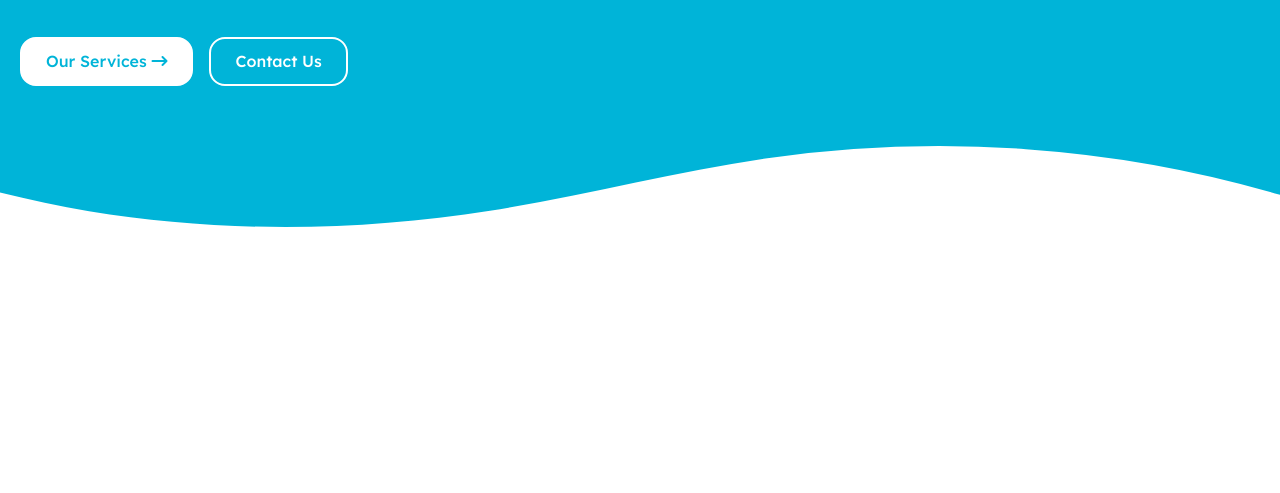
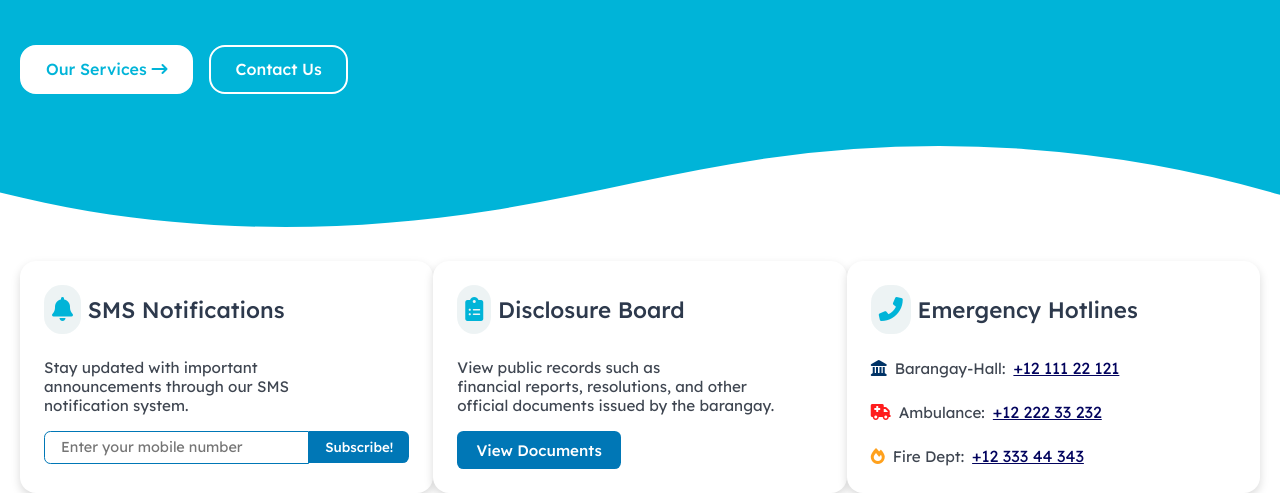
Before and after one commit to AvelardoS/localgov-website, a plain HTML site: page index.html in a window 1280 px wide. Shown: the part 472-965 px from the top of the page. Before the commit the page ends 800 px from the top, so only its background shows below. Drawn offline with Linux system fonts and the light colour scheme.

Commit message:
Quick Links added

```diff
--- a/index.html
+++ b/index.html
@@ -24,7 +24,7 @@
     <header class="site-header">
         <div class="container">
             <div class="logo">
-                <i class="fa-solid fa-house"></i>
+                <i class="fa-solid fa-landmark"></i>
                 <div class="logo-text">
                     <span class="brgy-name">Barangay Tinga Labak</span>
                     <p class="city-name">Batangas City</p>
@@ -39,13 +39,13 @@
                         <a href="#about">About</a>
                     </li>
                     <li class="nav-drop">
-                        <a href="#services">Services</a>
-                    </li>
-                    <li class="nav-drop">
                         <a href="#announcements">Announcements</a>
                     </li>
                     <li class="nav-drop">
                         <a href="#events">Events</a>
+                    </li>
+                    <li class="nav-drop">
+                        <a href="#services">Services</a>
                     </li>
                     <li class="nav-drop">
                         <a href="#officials">Officials</a>
@@ -73,6 +73,62 @@
         </div>
     </main>
 
+    <section class="quick-links">
+        <div class="container">
+            <div class="card sms">
+                <div class="icon">
+                    <i class="fa-solid fa-bell"></i>
+                    <span>SMS Notifications</span>
+                </div>
+                    <p>Stay updated with important <br>announcements through our SMS <br>notification system.</p>
+                <div class="subscribe">
+                    <input type="text" placeholder="Enter your mobile number">
+                    <button>Subscribe!</button>
+                </div>
+            </div>
+
+            <div class="card disclosure">
+                <div class="icon">
+                    <i class="fa-solid fa-clipboard-list"></i>
+                    <span>Disclosure Board</span>
+                </div>
+                    <p>View public records such as <br>financial reports, resolutions, and other <br>official documents issued by the barangay.</p>
+
+                <button class="btn-blue">View Documents</button>
+            </div>
+
+            <div class="card emergency">
+                <div class="icon">
+                    <i class="fa-solid fa-phone-flip"></i>
+                    <span>Emergency Hotlines</span>
+                </div>
+                <ul>
+                    <li>
+                        <i class="fa-solid fa-landmark fahouse"></i>
+                        <p>Barangay-Hall: </p>
+                        <a href="tel:+1211122121">+12 111 22 121</a>
+                    </li>
+                    <li>
+                        <i class="fa-solid fa-truck-medical famed"></i>
+                        <p>Ambulance: </p>
+                        <a href="tel:+1222233232">+12 222 33 232</a>
+                    </li>
+                    <li>
+                        <i class="fa-solid fa-fire fafire"></i>
+                        <p>Fire Dept: </p>
+                        <a href="tel:+1233344343">+12 333 44 343</a>
+                    </li>
+                    <!-- <li>
+                        <i class="fa-solid fa-shield"></i>
+                        <p>Police: </p>
+                        <a href="tel:+1244455454">+12 444 55 454</a>
+                    </li> -->
+                </ul>
+            </div>
+        </div>
+    </section>
+
+
         <script src="main.js"></script>
     </body>
 </html>
--- a/style.css
+++ b/style.css
@@ -5,9 +5,9 @@
     --secondary-color: #0077B6;
     --accent-color: #03045E;
     --light-text: #FFFFFF;
-    --dark-text: #222d3d;
+    --dark-text: #2d394c;
     --dark-text-secondary: #3f4651;
-    --light-bg: #FFFFFF;
+    --light-bg: #ffffff;
     --dark-bg: #000000;
     /* --gray-bg: #E5E5E5;
     --border-color: #D3D3D3;
@@ -30,7 +30,7 @@ body {
 }
 
 .container {
-    max-width: 1400px;
+    max-width: 1350px;
     margin: 0 auto;
     padding: 0 20px;
 }
@@ -83,7 +83,7 @@ a {
     /* top: 1rem; */
     width: 100%;
     margin: 1.7rem auto;
-    /* z-index: 1;                                        */
+    /* z-index: 1; */
 }
 
 .site-header .container {
@@ -164,7 +164,7 @@ a {
     width: 100%;
 }
 
-/* Hero Secton */
+/* Hero Section */
 .hero-section {
     background-color: var(--primary-color);
     color: var(--light-text);
@@ -201,8 +201,7 @@ a {
 
 .hero-content h1 {
     margin-bottom: 1rem;
-    font-size: 3.3rem;
-
+    font-size: 3.5rem;
 }
 
 .hero-content p {
@@ -277,6 +276,146 @@ a {
     fill: #FFFFFF;
 }
 
+/* Quick Links */
+
+.quick-links {
+    background-color: var(--light-bg);
+    margin: 2rem auto;
+    flex-wrap: wrap;
+}
+
+.quick-links .container {
+    display: flex;
+    align-items: stretch;
+    justify-content: space-between;
+    flex-wrap: wrap;
+}
+
+.card {
+    background-color: var(--light-bg);
+    padding: 1.5rem;
+    border-radius: 1rem;
+    box-shadow: 0 4px 10px rgba(0, 0, 0, 0.15);
+    width: 100%;
+    max-width: 26rem;
+    /* max-height: 14.7rem; */
+    text-align: left;
+    flex: 1;
+    transition: transform 0.3s ease;
+
+}
+
+.card:hover {
+    transform: translateY(-5px);
+}
+
+.icon {
+    font-size: 1.5rem;
+    color: var(--primary-color);
+    margin-bottom: 1.5rem;
+}
+
+.icon i {
+    background-color: #d6e5e772;
+    padding: 0.8rem 0.5rem;
+    border-radius: 1.1rem;
+}
+
+.card span {
+    font-size: 1.4rem;
+    margin-bottom: 0.5rem;
+    color: var(--dark-text);
+    font-weight: 500;
+}
+
+.card p {
+    font-size: 0.95rem;
+    color: var(--dark-text-secondary);
+    margin-bottom: 1rem;
+}
+
+.subscribe {
+    display: flex;
+    align-items: center;
+}
+
+.subscribe input {
+    padding: 0.4rem 1rem;
+    border: 1px solid var(--secondary-color);
+    border-radius: 0.4rem 0 0 0.4rem;
+    font-size: 0.9rem;
+    flex: 1;
+}
+
+.subscribe button {
+    background-color: var(--secondary-color);
+    color: var(--light-text);
+    border: none;
+    padding: 0.5rem 1rem;
+    border-radius: 0 0.4rem 0.4rem 0;
+    cursor: pointer;
+    font-weight: 500;
+}
+
+.subscribe button:hover {
+    background-color: #015886;
+}
+
+.btn-blue {
+    background-color: var(--secondary-color);
+    color: var(--light-text);
+    border: none;
+    padding: 0.6rem 1.2rem;
+    border-radius: 0.4rem;
+    cursor: pointer;
+    font-weight: 500;
+    font-size: 0.95rem;
+}
+
+.btn-blue:hover {
+    background-color: #015886;
+}
+
+.card ul {
+    list-style: none;
+    margin-bottom: -2rem;
+}
+
+.card ul li {
+    margin-bottom: 0.5rem;
+    /* font-size: 0.95rem; */
+    display: flex;
+    align-items: center;
+    gap: 0.5rem;
+}
+
+/* .card ul i {
+    color: var(--secondary-color);
+    margin-bottom: 1rem;
+} */
+
+.fahouse {
+    color: #003366;
+    margin-bottom: 1rem;
+}
+
+.famed {
+    color: #ff1d1d;
+    margin-bottom: 1rem;
+}
+
+.fafire {
+    color: #ffa11d;
+    margin-bottom: 1rem;
+}
+
+.card ul a {
+    text-decoration: underline;
+    color: var(--accent-color);
+    margin-bottom: 1rem;
+}
+
+
 @keyframes scrollMarquee {
     0% {
         transform: translateX(100%);
```
